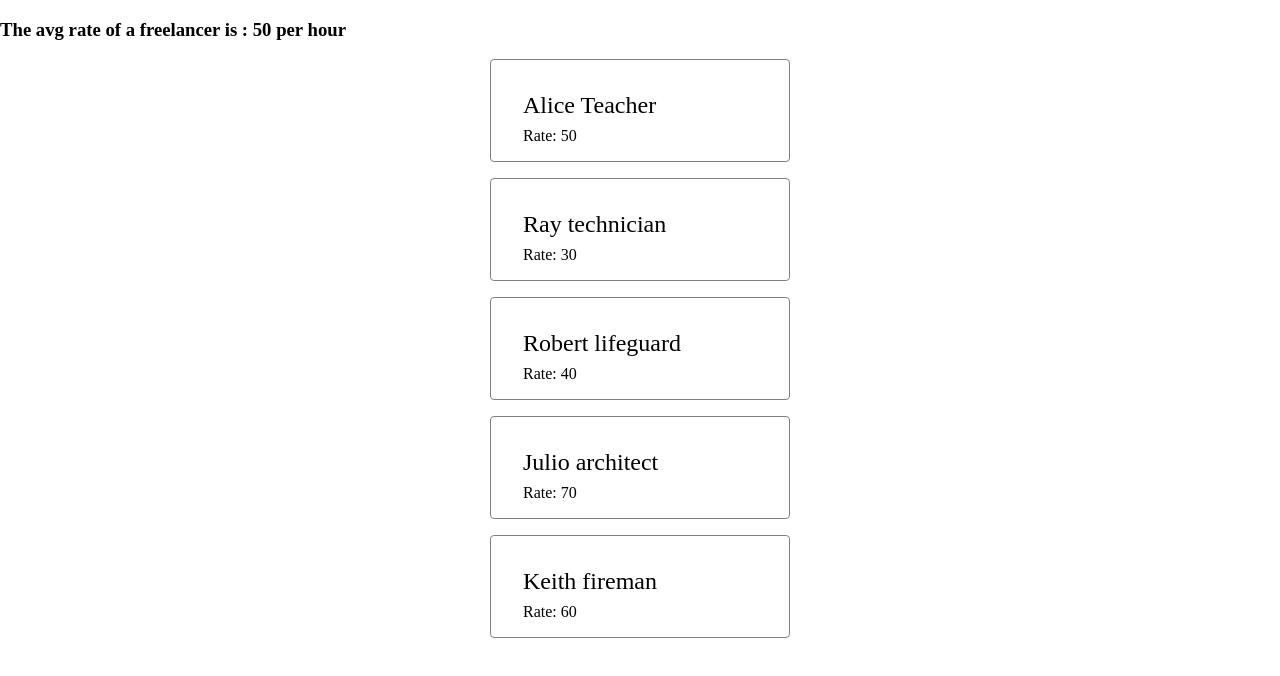
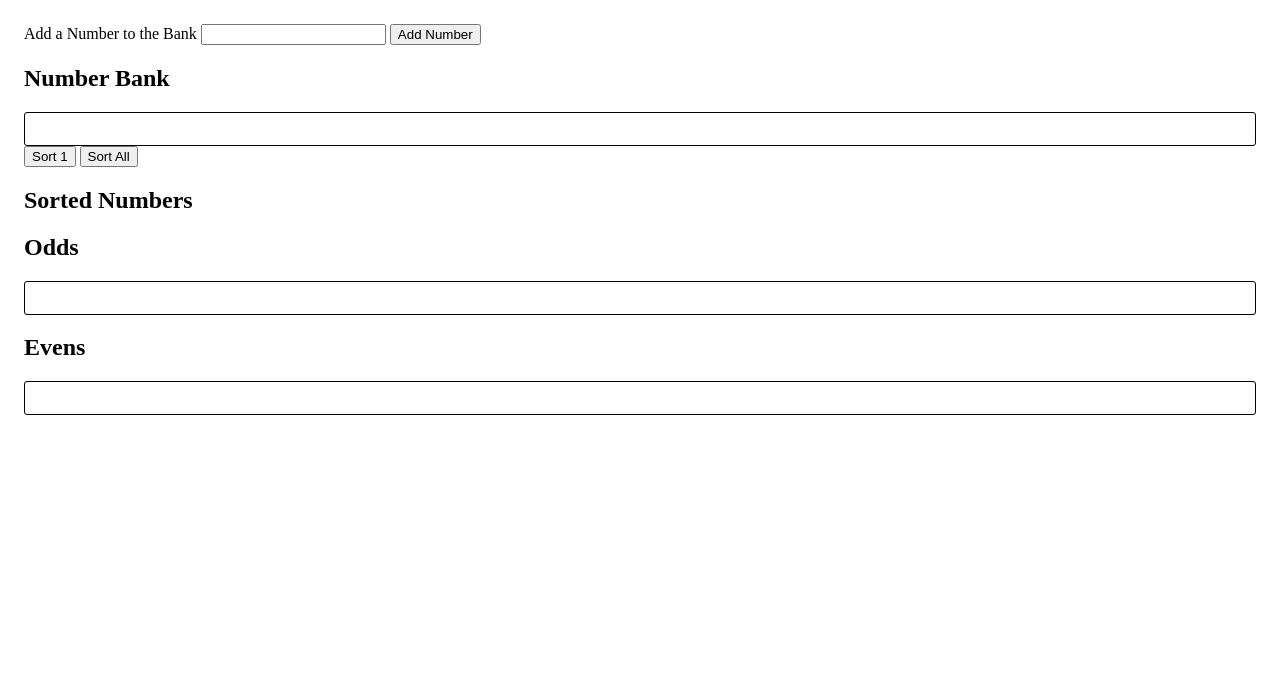
Before and after one commit to natebobsee/block19, a plain HTML site: page index.html in a window 1280 px wide. Drawn offline with Linux system fonts and the light colour scheme.

Commit message:
first commit

```diff
--- a/index.html
+++ b/index.html
@@ -2,29 +2,39 @@
 <html lang="en">
   <head>
     <meta charset="UTF-8" />
-    <meta
-      name="viewport"
-      content="width=device-width, initial-scale=1.0"
-    />
-    <link
-      rel="stylesheet"
-      href="style.css"
-    />
-    <script
-      defer
-      src="script.js"
-    ></script>
-    <title>Document</title>
+    <meta name="viewport" content="width=device-width, initial-scale=1.0" />
+    <title>Odds and Events</title>
+    <link rel="stylesheet" href="style.css" />
   </head>
   <body>
-    <h3 class="title"></h3>
-    <section class="container">
-
-
-      <div class="content_grid">
-
+    <form>
+      <label>
+        Add a Number to the Bank
+        <input id="number" name="number" type="number" />
+      </label>
+      <button id = "addone">Add Number</button>
+    </form>
+    <main>
+      <section id="numberBank">
+        <h1>Number Bank</h1>
+        <output id="outputbank"></output>
+        <div>
+          <button id="sortOne">Sort 1</button>
+          <button id="sortAll">Sort All</button>
         </div>
-      </div>
-    </section>
+      </section>
+      <section id="sortedNumbers">
+        <h1>Sorted Numbers</h1>
+        <section id="odds">
+          <h2>Odds</h2>
+         <output id="oddsbank"></output>
+        </section>
+        <section id="evens">
+          <h2>Evens</h2>
+          <output id="evensbank"></output>
+        </section>
+      </section>
+    </main>
+    <script src="script.js"></script>
   </body>
 </html>
--- a/script.js
+++ b/script.js
@@ -1,69 +1,70 @@
-const dataArray = [
-    {
-      id: 1,
-      title: 'Alice Teacher',
-      text: 'Rate: 50',
-      revenue: 50,
-    },
-    {
-      id: 2,
-      title: 'Ray technician',
-      text: 'Rate: 30',
-      revenue: 30,
-    },
-    {
-      id: 3,
-      title: 'Robert lifeguard',
-      text: 'Rate: 40',
-      revenue: 40,
-    },
-    {
-      id: 4,
-      title: 'Julio architect',
-      text: 'Rate: 70',
-      revenue: 70,
-    },
-    {
-      id: 5,
-      title: 'Keith fireman',
-      text: 'Rate: 60',
-      revenue: 60,
-    },
-  ];
+const inputnumbers = [];
+const oddnumbers = [];
+const evennumbers = [];
 
-  const titleRef = document.querySelector('.title');
-  const average =
-    dataArray.reduce((acc, item) => acc + item.revenue, 0) / dataArray.length;
-  const titleText = document.createTextNode(`The avg rate of a freelancer is : ${average} per hour`);
 
-  titleRef.appendChild(titleText);
+const numberbank=document.getElementById('outputbank');
+const oddsbank= document.getElementById('oddsbank');
+const evensbank= document.getElementById('evensbank');
 
-  function createCard(darray) {
-    const card = document.createElement('div');
-    card.className = 'card';
-    const header = createCardHeader(darray.title);
-    const cardBody = createCardBody(darray.text);
-    card.appendChild(header);
-    card.appendChild(cardBody);
-    const grid = document.querySelector('.content_grid');
-    grid.appendChild(card);
+
+const form = document.querySelector('form');
+form.addEventListener('submit',addnumber);
+console.log(form)
+
+
+function addnumber(event) {
+  event.preventDefault();
+  const input = document.querySelector('#number')
+  const number= form.elements.number.value
+  const numberbank=document.getElementById('outputbank');
+  //numberbank.push(number);
+  inputnumbers.push(number);
+  console.log(number);
+  numberbank.innerHTML = inputnumbers;
+}
+
+
+const sortallbutton=document.querySelector('#sortAll');
+sortallbutton.addEventListener('click', sortall);
+
+function sortall() {
+  console.log("click")
+  const oddsbank= document.getElementById('oddsbank');
+  const evensbank= document.getElementById('evensbank');
+  const numberbank=document.getElementById('outputbank');
+  //oddsbank.innerHTML = inputnumbers;
+  console.log('hello')
+  //sort even and odd numbers
+  for (let i =0 ; i<inputnumbers.length; i++){
+    let result=inputnumbers[i]%2
+        if (result===0)
+        evennumbers.push(inputnumbers[i])
+        else
+        oddnumbers.push(inputnumbers[i])
   }
-  function createCardBody(description) {
-    const cardBody = document.createElement('div');
-    const text = document.createTextNode(description);
-    cardBody.className = 'card-body';
-    cardBody.appendChild(text);
-    return cardBody;
+  //reset registers woth moved numbers
+  inputnumbers.splice(0,inputnumbers.length)
+  oddsbank.innerHTML = oddnumbers;
+  evensbank.innerHTML = evennumbers;
+  numberbank.innerHTML = inputnumbers;
+}
+const sortonebutton=document.querySelector('#sortOne');
+sortonebutton.addEventListener('click', sortone);
+console.log(sortonebutton);
+
+function sortone() {
+const numberbank=document.getElementById('outputbank');
+console.log("opo")
+//only sort the first element
+let result=inputnumbers[0]%2
+if (result===0)
+   evennumbers.push(inputnumbers[0])
+else
+   oddnumbers.push(inputnumbers[0])
+   //remove first element from bank and repost
+   inputnumbers.splice(0,1)
+   oddsbank.innerHTML = oddnumbers;
+   evensbank.innerHTML = evennumbers;
+   numberbank.innerHTML = inputnumbers;
   }
-  function createCardHeader(title) {
-    const header = document.createElement('div');
-    const h1 = document.createElement('h');
-    const text = document.createTextNode(title);
-    header.className = 'card-header';
-    h1.append(text);
-    header.appendChild(h1);
-    return header;
-  }
-  dataArray.forEach((item) => {
-    createCard(item);
-  });
--- a/style.css
+++ b/style.css
@@ -1,49 +1,11 @@
-* {
-    box-sizing: border-box;
-  }
-  body {
-margin: 0;
-padding: 0;
+body {
+  padding: 1rem;
 }
 
-.container {
-display: flex;
-justify-content: center;
-margin: 1rem;
+output {
+  display: block;
+  min-height: 1rem;
+  padding: 0.5rem;
+  border: 1px solid black;
+  border-radius: 3px;
 }
-
-.content_grid {
-display: grid;
-grid-template-columns: repeat(auto-fit, minmax(300px, 1fr));
-gap: 1rem;
-}
-
-.card {
-padding: 1rem;
-background-color: white;
-border: 1px solid gray;
-border-radius: 0.25rem;
-overflow: hidden;
-}
-
-.card-header {
-padding: 0;
-overflow: hidden;
-}
-
-.card-header {
-font-size: 1.5rem;
-padding: 1rem;
-padding-bottom: 0;
-margin-bottom: 0.5rem;
-}
-
-.card-body {
-font-size: 1rem;
-padding: 0 1rem;
-}
-
-.card-footer {
-margin-top: 1rem;
-padding: 1rem;
-}
```
